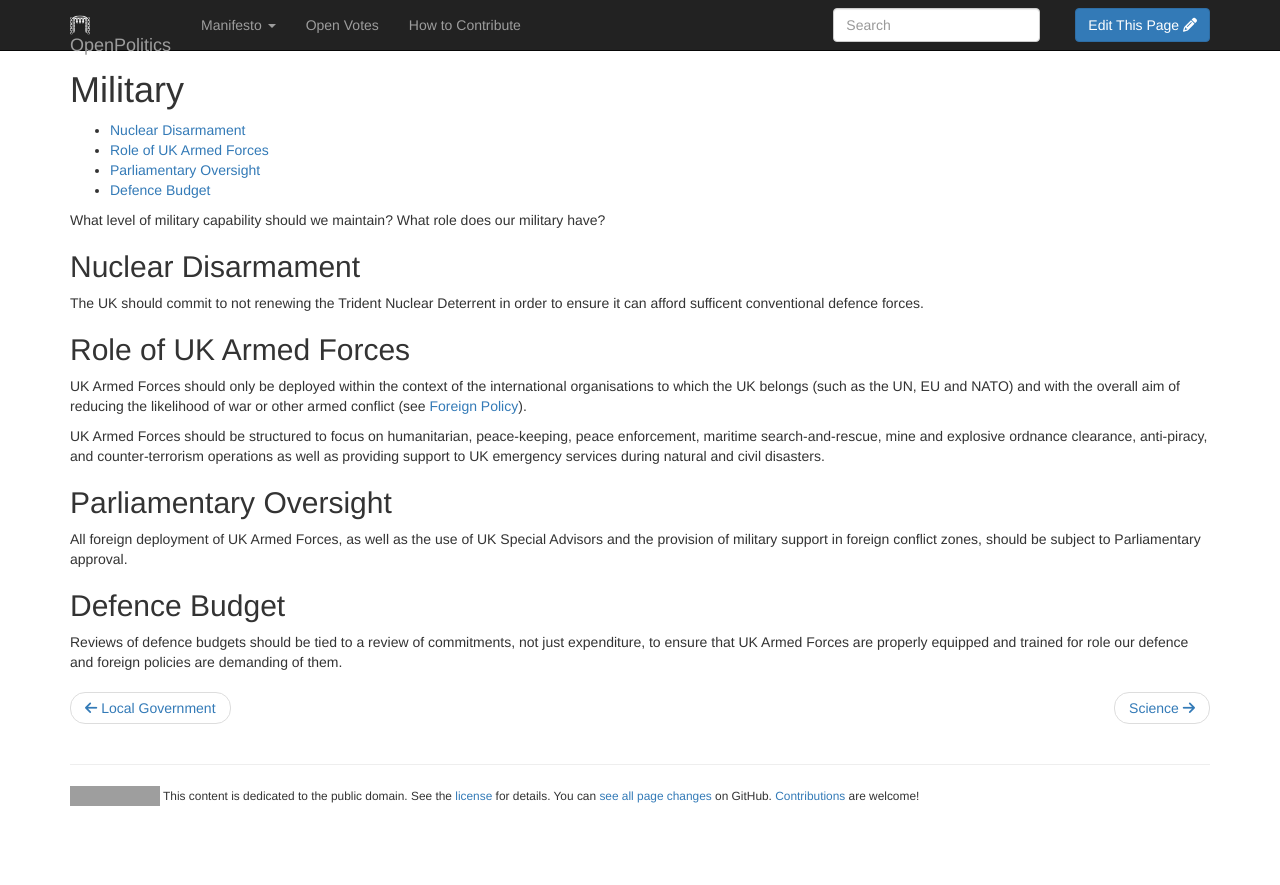
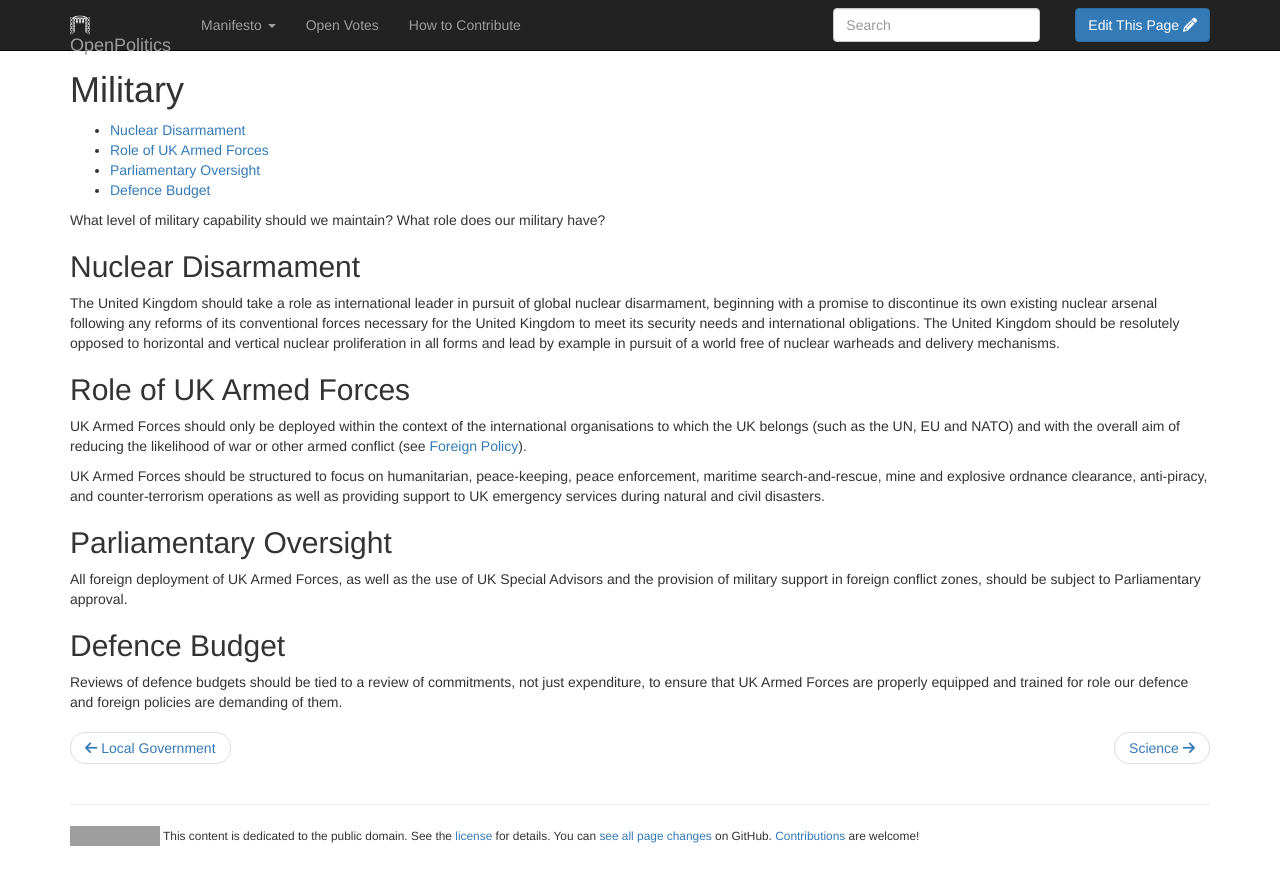
Before and after one commit to openpolitics/manifesto, a Jekyll site: the page built from manifesto/military.md, in a window 1280 px wide. Shown: the top 885 px of the page. Built offline with Jekyll 4.4.1, drawn with Linux system fonts in a browser that asks for light colours; nearby versions of some CDN libraries; library files that are not in the unit come from our copies; grey boxes are pictures that could not be loaded.

Commit message:
Update military.md
The United Kingdom should take a role as international leader in pursuit of global nuclear disarmament, beginning with a promise to discontinue its own existing nuclear arsenal following any reforms of its conventional forces necessary for the United Kingdom to meet its security needs and international obligations. The United Kingdom should be resolutely opposed to horizontal and vertical nuclear proliferation in all forms and lead by example in pursuit of a world free of nuclear warheads and delivery mechanisms.

```diff
--- a/manifesto/military.md
+++ b/manifesto/military.md
@@ -10,7 +10,7 @@ What level of military capability should we maintain? What role does our militar
 
 ## Nuclear Disarmament
 
-The UK should commit to not renewing the Trident Nuclear Deterrent in order to ensure it can afford sufficent conventional defence forces.
+The United Kingdom should take a role as international leader in pursuit of global nuclear disarmament, beginning with a promise to discontinue its own existing nuclear arsenal following any reforms of its conventional forces necessary for the United Kingdom to meet its security needs and international obligations. The United Kingdom should be resolutely opposed to horizontal and vertical nuclear proliferation in all forms and lead by example in pursuit of a world free of nuclear warheads and delivery mechanisms.
 
 ## Role of UK Armed Forces
 
```
